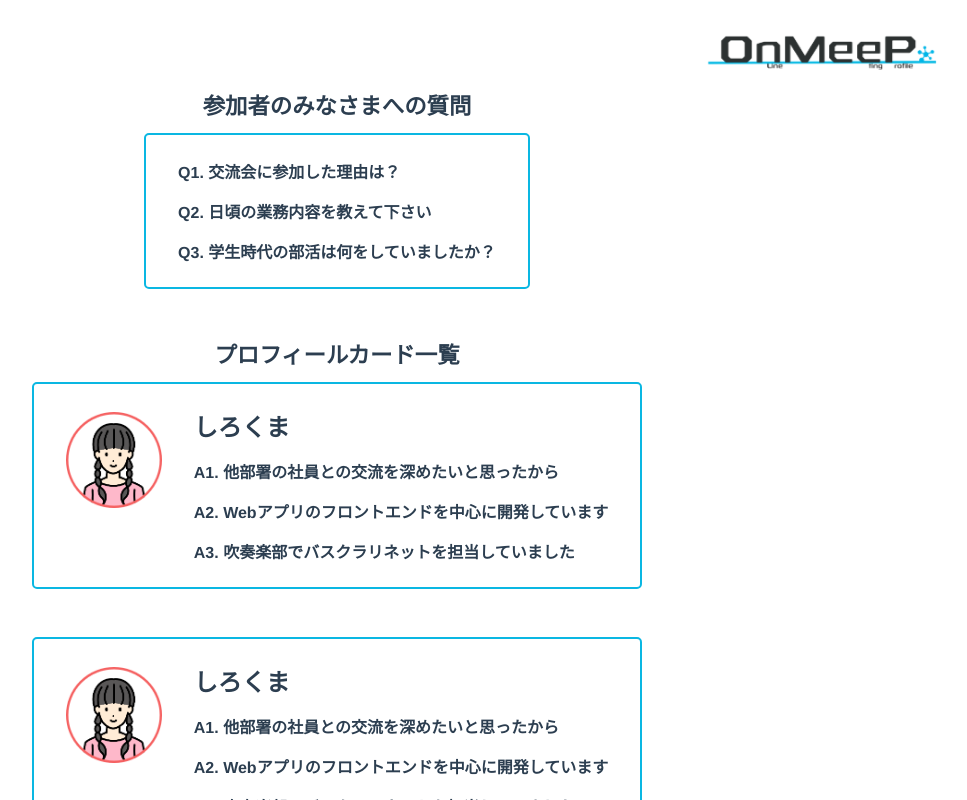
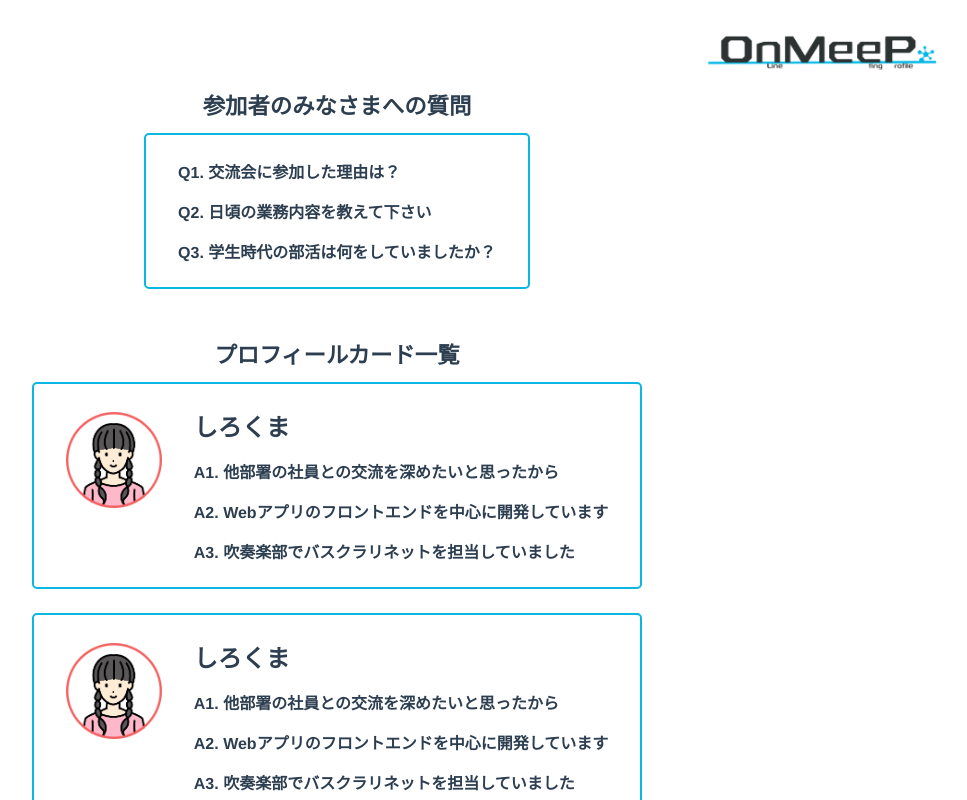
Before and after one commit to TeamUDN/digital-hackday-2022, a Vue app: page /user-list/1234 in a window 1280 px wide. Shown: the top 800 px of the page, without its empty margins (311-1278 px from the left). Built offline with nearby package versions, Linux system fonts and the light colour scheme; the HTML template or start-up script is replaced by a standard one; what vue-particles would draw is missing.

Commit message:
fix profile card area gap

```diff
--- a/src/components/pages/UserList.vue
+++ b/src/components/pages/UserList.vue
@@ -10,6 +10,7 @@
       </div>
       <p class="title">プロフィールカード一覧</p>
       <!-- TODO:DBから取得したデータをv-forで回してプロフィールカードを自動生成する -->
+      <div class="profileCardArea">
         <!-- カード1 -->
         <div class="whiteSquare">
           <img class="profileIcon" alt="profile icon woman_1" src="../../assets/profile_icon/woman_1.png">
@@ -48,6 +49,7 @@
         </div>
       </div>
     </div>
+  </div>
 </template>
 
 <script>
@@ -70,6 +72,12 @@ export default {
   font-size: 1.4rem;
   font-weight: bold;
   margin-bottom: -2.2rem;
+}
+.profileCardArea {
+  width: fit-content;
+  display: flex;
+  flex-direction: column;
+  gap: 1.5rem;
 }
 .whiteSquare {
   width: fit-content;
```
Lines whose indentation alone changed are shown as unchanged.
